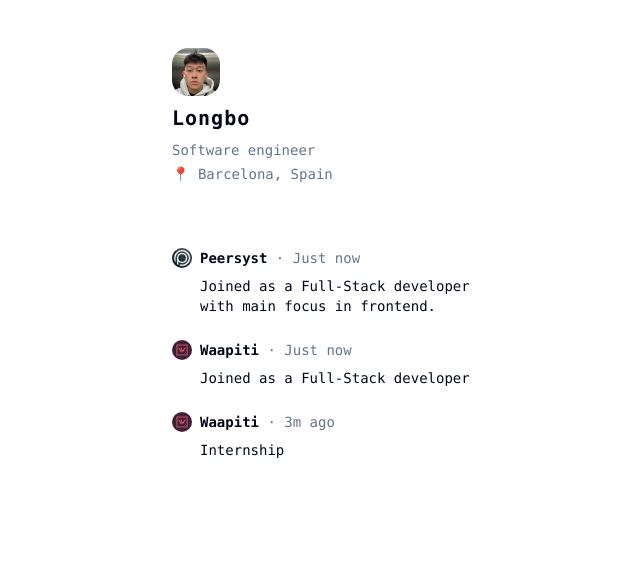
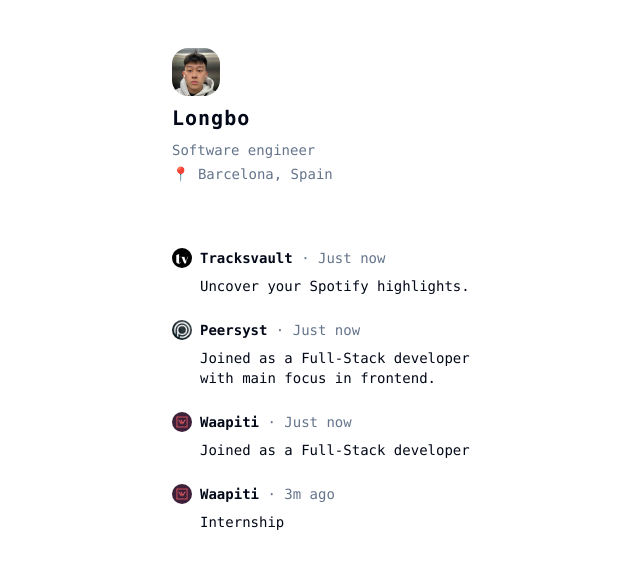
Before and after one commit to obnol/portfolio, a Next.js app: page / in a window 1280 px wide. Shown: the top 568 px of the page, without its empty margins (308-948 px from the left). Built offline with nearby package versions, Linux system fonts and the light colour scheme.

Commit message:
feat: add `tracksvault`

```diff
--- a/app/page.tsx
+++ b/app/page.tsx
@@ -2,6 +2,12 @@ import { Avatar, AvatarFallback, AvatarImage } from '@/components/ui/avatar';
 import Post from '@/components/post';
 
 const data = [
+  {
+    company: 'Tracksvault',
+    description: 'Uncover your Spotify highlights.',
+    date: '2023-07-04T00:00:00',
+    image: '/tracksvault-logo.png',
+  },
   {
     company: 'Peersyst',
     description: 'Joined as a Full-Stack developer with main focus in frontend.',
```
Also changed, not shown: public/tracksvault-logo.png (added).
